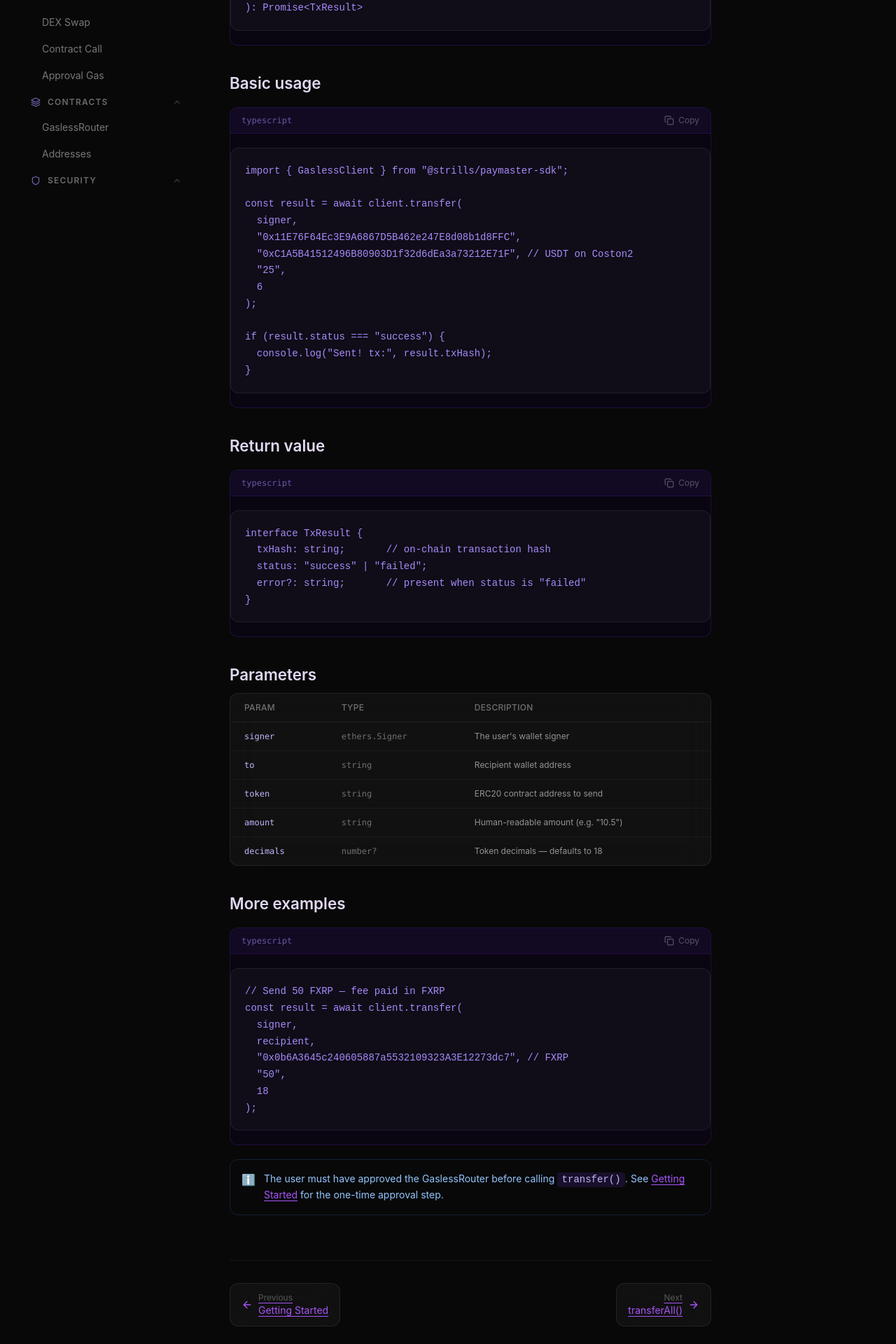
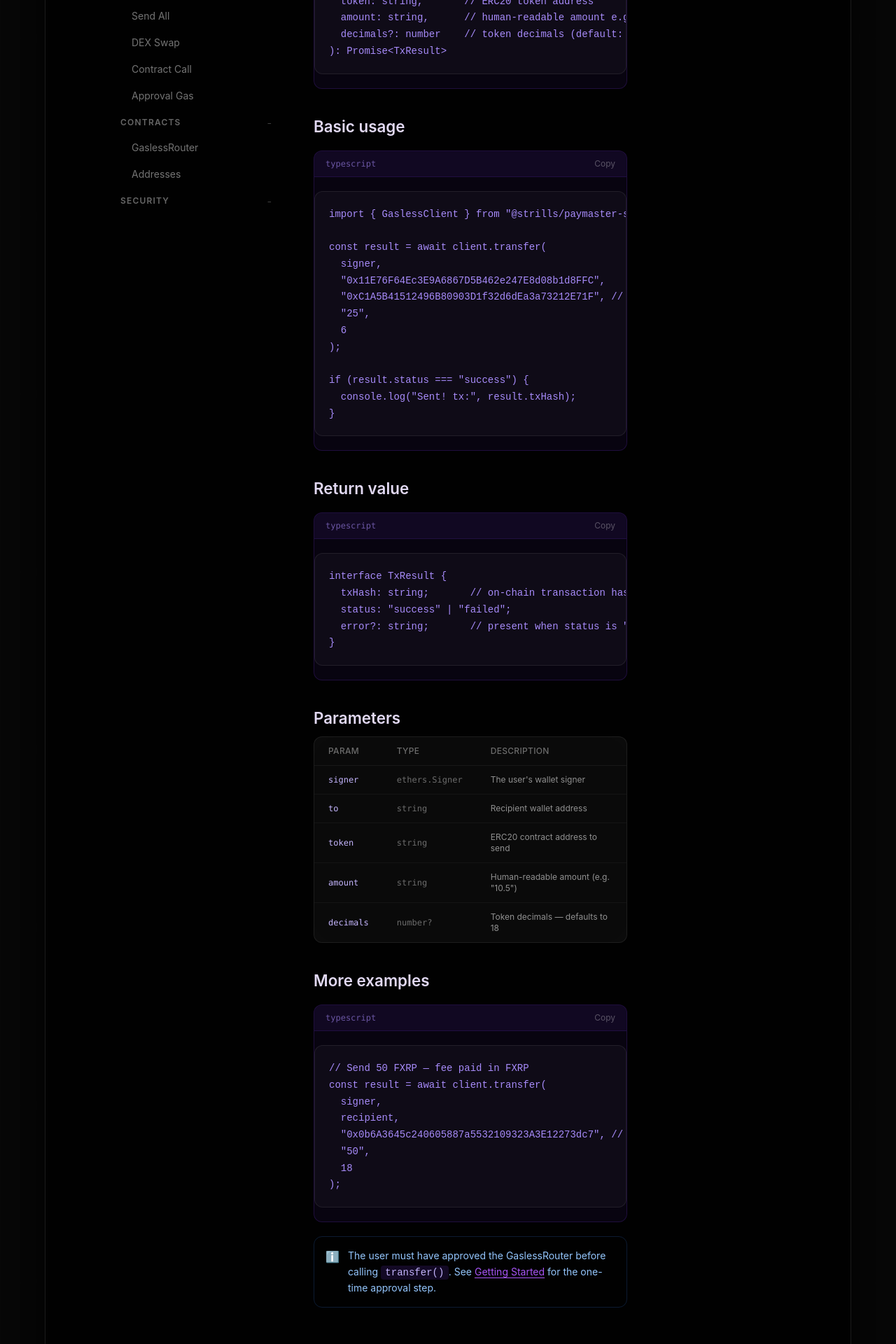
Before and after one commit to Teckdegen/strillsui, a Next.js app: page /docs/sdk in a window 1280 px wide. Shown: the part 600-2520 px from the top of the page at 70% size. Built offline with nearby package versions, Linux system fonts and the light colour scheme.

Commit message:
Restyle app chrome and strip docs icons
Made-with: Cursor

```diff
--- a/app/docs/layout.tsx
+++ b/app/docs/layout.tsx
@@ -3,20 +3,22 @@ import Navbar from "@/components/Navbar";
 
 export default function DocsLayout({ children }: { children: React.ReactNode }) {
   return (
-    <div className="bg-[#080808] min-h-screen">
+    <main className="min-h-screen flex items-start justify-center px-4 py-8 bg-[radial-gradient(circle_at_top,_rgba(148,163,253,0.26),_transparent_55%),radial-gradient(circle_at_bottom,_rgba(76,29,149,0.6),_transparent_60%),#02010a]">
+      <div className="relative w-full max-w-6xl mx-auto rounded-[32px] border border-white/10 bg-black/80 backdrop-blur-3xl shadow-[0_40px_120px_rgba(0,0,0,0.9)] overflow-hidden">
         <Navbar />
-      <div className="max-w-7xl mx-auto px-6 pt-20 flex gap-12">
+        <div className="max-w-5xl mx-auto px-6 pt-20 flex gap-10">
           {/* Left sidebar */}
           <Sidebar />
 
           {/* Content */}
-        <main className="flex-1 min-w-0 py-10 lg:py-12">
+          <section className="flex-1 min-w-0 py-10 lg:py-12">
             <div className="max-w-3xl">{children}</div>
-        </main>
+          </section>
 
           {/* Right TOC placeholder — can wire up later */}
           <div className="w-48 shrink-0 hidden xl:block" />
         </div>
       </div>
+    </main>
   );
 }
--- a/app/docs/page.tsx
+++ b/app/docs/page.tsx
@@ -1,5 +1,4 @@
 import { PageWrapper, Breadcrumb, DocNav, CodeBlock, Callout } from "@/components/docs/DocPage";
-import { Zap, ArrowRight, Shield, Coins } from "lucide-react";
 
 export const metadata = { title: "Introduction — Strills Pay Docs" };
 
@@ -36,7 +35,7 @@ export default function DocsIntro() {
 
       <div className="mb-10">
         <div className="inline-flex items-center gap-2 bg-purple-500/10 border border-purple-500/20 rounded-full px-3 py-1 text-xs text-purple-400 mb-5">
-          <Zap className="w-3 h-3" /> Strills Paymaster SDK
+          Strills Paymaster SDK
         </div>
         <h1 className="text-4xl font-bold text-white mb-4 leading-tight">
           Gasless Transactions on Flare
@@ -51,25 +50,19 @@ export default function DocsIntro() {
       <div className="grid grid-cols-1 sm:grid-cols-3 gap-4 mb-10">
         {[
           {
-            icon: Zap,
             title: "Zero FLR",
             desc: "Users never need native gas tokens. Sign once, we handle the rest.",
           },
           {
-            icon: Coins,
             title: "Any Fee Token",
             desc: "Pay in USDT, FXRP, or WC2FLR. Your choice at signing time.",
           },
           {
-            icon: Shield,
             title: "Non-Custodial",
             desc: "EIP-712 signatures. Your keys stay yours — always.",
           },
-        ].map(({ icon: Icon, title, desc }) => (
+        ].map(({ title, desc }) => (
           <div key={title} className="glass p-4 rounded-xl">
-            <div className="w-8 h-8 rounded-lg bg-purple-600/20 flex items-center justify-center mb-3">
-              <Icon className="w-4 h-4 text-purple-400" />
-            </div>
             <div className="text-sm font-semibold text-white mb-1">{title}</div>
             <div className="text-xs text-white/40 leading-relaxed">{desc}</div>
           </div>
--- a/app/layout.tsx
+++ b/app/layout.tsx
@@ -5,6 +5,17 @@ export const metadata: Metadata = {
   title: "Strills Paymaster — Gasless Transactions on Flare",
   description:
     "Send, swap, and interact with any contract on Flare without holding FLR for gas.",
+  icons: {
+    icon: "https://image2url.com/r2/default/images/1773047373605-4fb22ebb-f299-4f61-b949-c5b42c484cef.jpg",
+  },
+  openGraph: {
+    title: "Strills Paymaster — Gasless Transactions on Flare",
+    description:
+      "Gasless transfers, swaps, and contract calls on Flare. Fees in USDT, FXRP, or WC2FLR.",
+    images: [
+      "https://image2url.com/r2/default/images/1773047373605-4fb22ebb-f299-4f61-b949-c5b42c484cef.jpg",
+    ],
+  },
 };
 
 export default function RootLayout({ children }: { children: React.ReactNode }) {
--- a/app/page.tsx
+++ b/app/page.tsx
@@ -6,12 +6,14 @@ import Footer from "@/components/Footer";
 
 export default function Home() {
   return (
-    <main className="bg-[#080808] min-h-screen">
-      <Navbar />
-      <Hero />
-      <HowItWorks />
-      <Transactions />
-      <Footer />
+    <main className="min-h-screen flex items-center justify-center px-4 py-8 bg-[radial-gradient(circle_at_top,_rgba(148,163,253,0.26),_transparent_55%),radial-gradient(circle_at_bottom,_rgba(76,29,149,0.6),_transparent_60%),#02010a]">
+      <div className="relative w-full max-w-6xl mx-auto rounded-[32px] border border-white/10 bg-black/75 backdrop-blur-3xl shadow-[0_40px_120px_rgba(0,0,0,0.9)] overflow-hidden">
+        <Navbar />
+        <Hero />
+        <HowItWorks />
+        <Transactions />
+        <Footer />
+      </div>
     </main>
   );
 }
--- a/components/docs/DocPage.tsx
+++ b/components/docs/DocPage.tsx
@@ -2,7 +2,6 @@
 
 import { motion } from "framer-motion";
 import Link from "next/link";
-import { ArrowLeft, ArrowRight, Copy, Check } from "lucide-react";
 import { useState } from "react";
 
 export function Breadcrumb({ items }: { items: { label: string; href?: string }[] }) {
@@ -36,9 +35,8 @@ export function DocNav({
       {prev ? (
         <Link
           href={prev.href}
-          className="flex items-center gap-2 glass px-4 py-3 rounded-xl text-sm text-white/60 hover:text-white hover:border-purple-600/30 transition-all duration-200 group"
+          className="flex items-center gap-2 glass px-4 py-3 rounded-xl text-sm text-white/60 hover:text-white hover:border-purple-600/30 transition-all duration-200"
         >
-          <ArrowLeft className="w-4 h-4 group-hover:-translate-x-1 transition-transform" />
           <div className="text-left">
             <div className="text-xs text-white/30">Previous</div>
             <div>{prev.label}</div>
@@ -50,13 +48,12 @@ export function DocNav({
       {next && (
         <Link
           href={next.href}
-          className="flex items-center gap-2 glass px-4 py-3 rounded-xl text-sm text-white/60 hover:text-white hover:border-purple-600/30 transition-all duration-200 group"
+          className="flex items-center gap-2 glass px-4 py-3 rounded-xl text-sm text-white/60 hover:text-white hover:border-purple-600/30 transition-all duration-200"
         >
           <div className="text-right">
             <div className="text-xs text-white/30">Next</div>
             <div>{next.label}</div>
           </div>
-          <ArrowRight className="w-4 h-4 group-hover:translate-x-1 transition-transform" />
         </Link>
       )}
     </div>
@@ -80,11 +77,7 @@ export function CodeBlock({ code, language = "typescript" }: { code: string; lan
           onClick={copy}
           className="flex items-center gap-1.5 text-xs text-white/30 hover:text-white/70 transition-colors"
         >
-          {copied ? (
-            <><Check className="w-3.5 h-3.5 text-green-400" /><span className="text-green-400">Copied</span></>
-          ) : (
-            <><Copy className="w-3.5 h-3.5" /><span>Copy</span></>
-          )}
+          <span className={copied ? "text-green-400" : ""}>{copied ? "Copied" : "Copy"}</span>
         </button>
       </div>
       <pre className="p-5 overflow-x-auto text-sm text-purple-300 font-mono leading-relaxed">
--- a/components/docs/Sidebar.tsx
+++ b/components/docs/Sidebar.tsx
@@ -4,12 +4,10 @@ import { useState } from "react";
 import Link from "next/link";
 import { usePathname } from "next/navigation";
 import { motion, AnimatePresence } from "framer-motion";
-import { ChevronDown, Zap, BookOpen, Code2, ArrowLeftRight, Shield, Layers } from "lucide-react";
 
 const nav = [
   {
     title: "Overview",
-    icon: BookOpen,
     items: [
       { label: "Introduction", href: "/docs" },
       { label: "Getting Started", href: "/docs/getting-started" },
@@ -17,7 +15,6 @@ const nav = [
   },
   {
     title: "SDK Reference",
-    icon: Code2,
     items: [
       { label: "transfer()", href: "/docs/sdk" },
       { label: "transferAll()", href: "/docs/sdk/transfer-all" },
@@ -28,7 +25,6 @@ const nav = [
   },
   {
     title: "Transactions",
-    icon: ArrowLeftRight,
     items: [
       { label: "ERC20 Transfer", href: "/docs/transactions" },
       { label: "Send All", href: "/docs/transactions/send-all" },
@@ -39,7 +35,6 @@ const nav = [
   },
   {
     title: "Contracts",
-    icon: Layers,
     items: [
       { label: "GaslessRouter", href: "/docs/contracts" },
       { label: "Addresses", href: "/docs/contracts/addresses" },
@@ -47,7 +42,6 @@ const nav = [
   },
   {
     title: "Security",
-    icon: Shield,
     items: [
       { label: "How Signatures Work", href: "/docs/security" },
       { label: "Replay Protection", href: "/docs/security/replay" },
@@ -60,23 +54,17 @@ function NavSection({ section }: { section: (typeof nav)[0] }) {
   const pathname = usePathname();
   const isActive = section.items.some((i) => i.href === pathname);
   const [open, setOpen] = useState<boolean>(true);
-  const Icon = section.icon;
 
   return (
     <div className="mb-1">
       <button
         onClick={() => setOpen(!open)}
-        className="w-full flex items-center justify-between px-3 py-2 rounded-lg hover:bg-white/[0.03] transition-colors duration-200 group"
+        className="w-full flex items-center justify-between px-3 py-2 rounded-lg hover:bg-white/[0.03] transition-colors duration-200"
       >
-        <div className="flex items-center gap-2.5">
-          <Icon className="w-3.5 h-3.5 text-purple-400/70" />
-          <span className="text-xs font-semibold text-white/40 uppercase tracking-widest group-hover:text-white/60 transition-colors">
-            {section.title}
-          </span>
-        </div>
-        <ChevronDown
-          className={`w-3.5 h-3.5 text-white/20 transition-transform duration-200 ${open ? "rotate-180" : ""}`}
-        />
+        <span className="text-xs font-semibold text-white/40 uppercase tracking-widest">
+          {section.title}
+        </span>
+        <span className="text-[10px] text-white/30">{open ? "−" : "+"}</span>
       </button>
 
       <AnimatePresence initial={false}>
@@ -125,9 +113,6 @@ export default function Sidebar() {
       <div className="sticky top-0 h-screen overflow-y-auto py-6 flex flex-col">
         {/* Logo */}
         <Link href="/" className="flex items-center gap-2 px-4 mb-8">
-          <div className="w-7 h-7 rounded-lg bg-gradient-to-br from-purple-600 to-purple-400 flex items-center justify-center">
-            <Zap className="w-3.5 h-3.5 text-white" strokeWidth={2.5} />
-          </div>
           <span className="font-bold text-base text-white">
             Strills <span className="gradient-text">Pay</span>
           </span>
```
Lines whose indentation alone changed are shown as unchanged.
